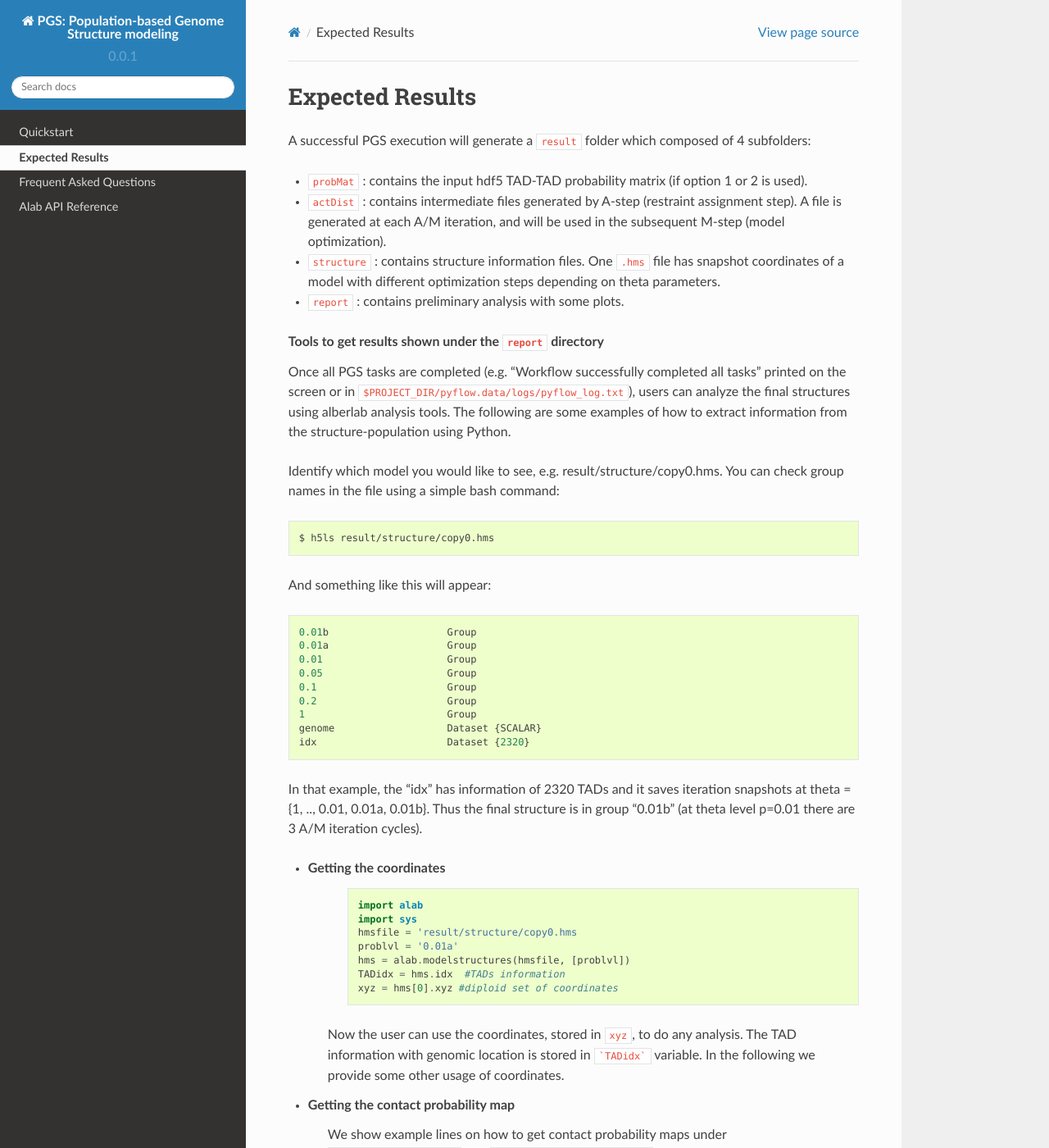
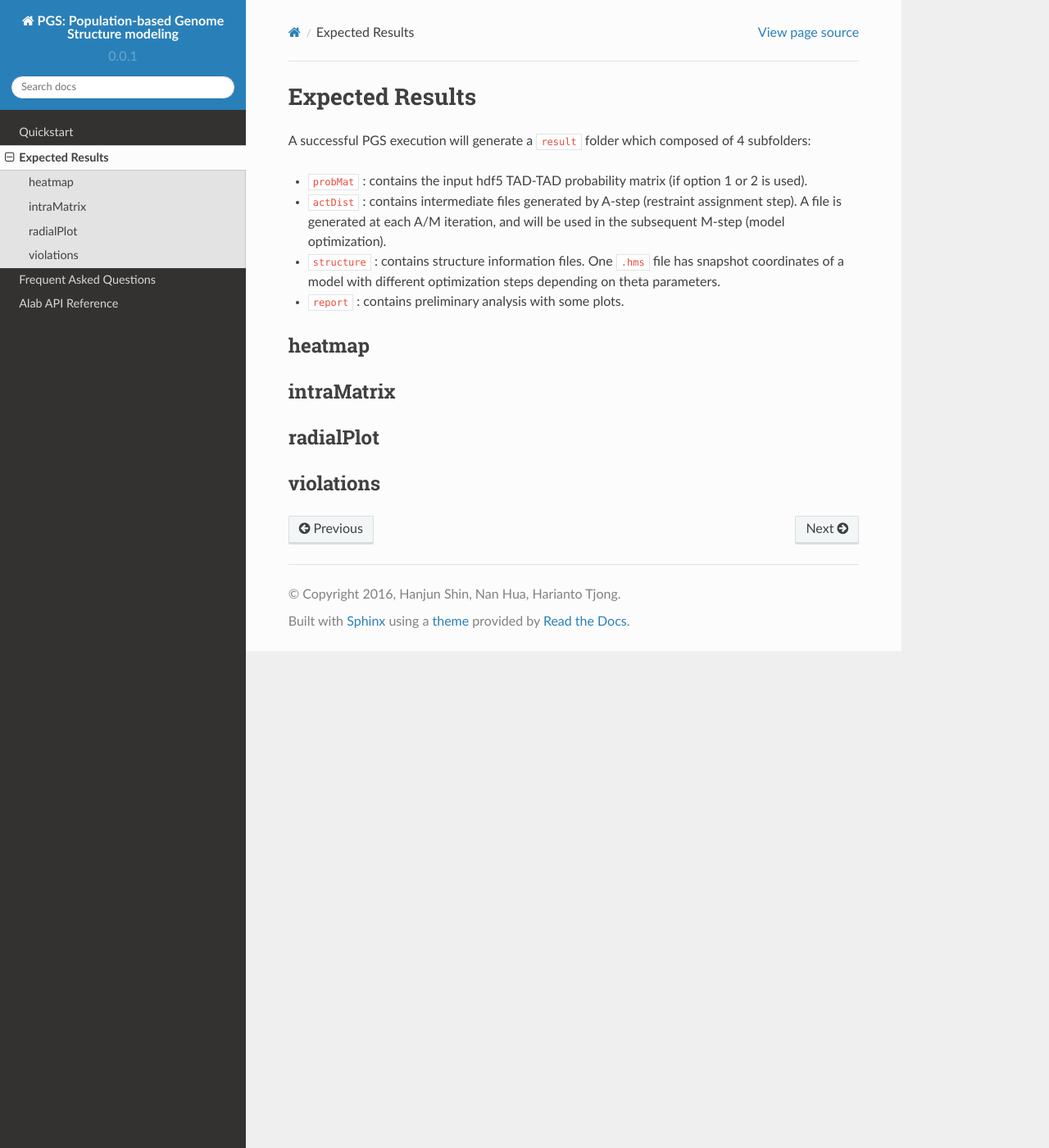
Before and after one commit to alberlab/pgs, a Sphinx documentation site: the page built from docs/results.rst, in a window 1280 px wide and 1400 px high. Shown: the whole window at 82% size. Built offline with Sphinx 7.4.7 and the Read the Docs theme 2.0.0, drawn with Linux system fonts in a browser that asks for light colours; some of the changed text lies outside the part shown.

Commit message:
results.rst remove details

````diff
--- a/docs/results.rst
+++ b/docs/results.rst
@@ -12,92 +12,18 @@ A successful PGS execution will generate a ``result`` folder which composed of 4
 - ``report`` : contains preliminary analysis with some plots.
 
 
-.. topic:: Tools to get results shown under the ``report`` directory
 
-        Once all PGS tasks are completed (e.g. "Workflow successfully completed all tasks" printed on the screen or in ``$PROJECT_DIR/pyflow.data/logs/pyflow_log.txt``), users can analyze the final structures using alberlab analysis tools. The following are some examples of how to extract information from the structure-population using Python.
-
-        Identify which model you would like to see, e.g. result/structure/copy0.hms. You can check group names in the file using a simple bash command:
-	::
-
-		$ h5ls result/structure/copy0.hms
+heatmap
+------------------
 
 
-	And something like this will appear:
-
-	::
-
-                0.01b                    Group
-                0.01a                    Group
-                0.01                     Group
-                0.05                     Group
-                0.1                      Group
-                0.2                      Group
-                1                        Group
-                genome                   Dataset {SCALAR}
-                idx                      Dataset {2320}
+intraMatrix
+------------------
 
 
+radialPlot
+------------------
 
 
-       	In that example, the "idx" has information of 2320 TADs and it saves iteration snapshots at theta = {1, .., 0.01, 0.01a, 0.01b}. Thus the final structure is in group "0.01b" (at theta level p=0.01 there are 3 A/M iteration cycles).
-
-
-* Getting the coordinates
-	::
-
-                import alab
-                import sys
-                hmsfile = 'result/structure/copy0.hms
-                problvl = '0.01a'
-                hms = alab.modelstructures(hmsfile, [problvl])
-                TADidx = hms.idx  #TADs information
-                xyz = hms[0].xyz #diploid set of coordinates
-
-
-    Now the user can use the coordinates, stored in ``xyz``, to do any analysis. The TAD information with genomic location is stored in ```TADidx``` variable. In the following we provide some other usage of coordinates.
-
-
-* Getting the contact probability map
-    We show example lines on how to get contact probability maps under ``result/report/heatmap`` and ``result/report/intraMatrix```
-
-	::
-
-                import alab
-                import sys
-                write a code here....................
-
-* Getting the radial position
-    Radial position of a TAD is calculated by the average radial positions across the structure population of that TAD. 0 marks the center of nucleus, and 1 marks nuclear envelope.
-
-	::
-
-                import alab
-                import sys
-                write code...........................
-
-
-* Getting PDB
-    Some users might wish to get the coordinates and radii in a PDB format, maybe for visualization purpose. Hence we provide some nice scripts under ``tool/`` directory. Simply execute the following shell command under ``$PROJECT_DIR/``:
-
-	::
-
-            $ tools/hms_export.py result/structure/copy0.hms 0.01b copy0.pdb
-
-    The script takes 3 arguments (hmsfile, theta_group, and output_name), then a pdb file will be saved and it looks like this:
-
-	::
-
-            ATOM      1  PAM A1  a   1     2899.1    58.6   855.0   218
-            ATOM      2  PAM A1  a   2     3029.7   286.1  1257.0   244
-            ATOM      3  PAM A1  a   3     2575.2   106.8  1117.7   202
-            ....      .  ... ..  .   .     ......  ......  ......   ...
-            ....      .  ... ..  .   .     ......  ......  ......   ...
-            ATOM   1214  QAM BX  w  65    -2206.8   183.8  2465.6   202
-            ATOM   1215  QAM BX  w  66    -2452.5   434.7  3049.5   238
-
-    Note:
-
-    - The first half of coordinates belong to the first diploid copy, the second half contains the homologues.
-    - The last 4 columns are x, y, z, and radius, respectively.
-    - PAM and QAM marks the p-arm and q-arm of a chromosome, respectively.
-    - CEN marks the centromere representative TAD.
+violations
+------------------
````
